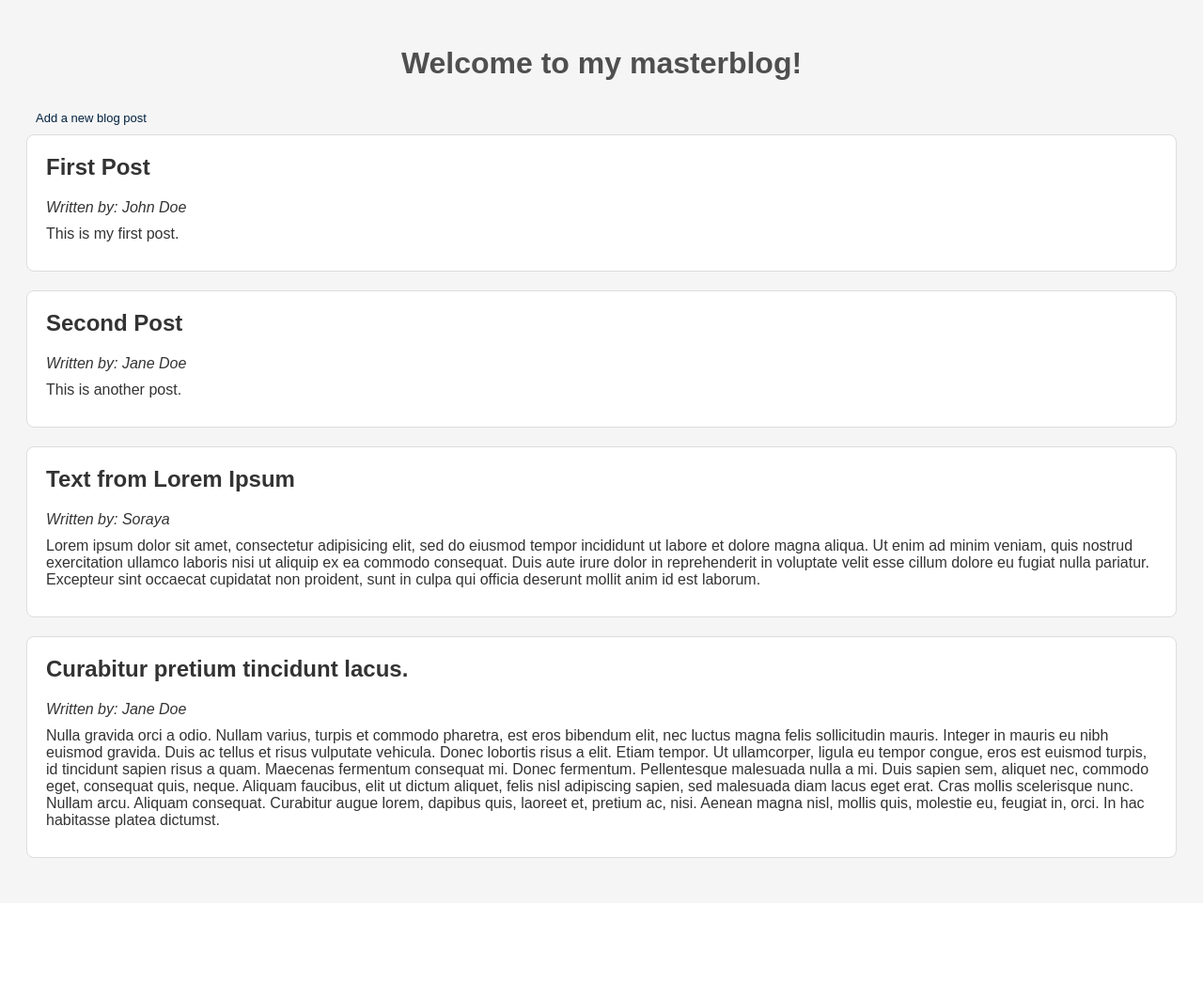
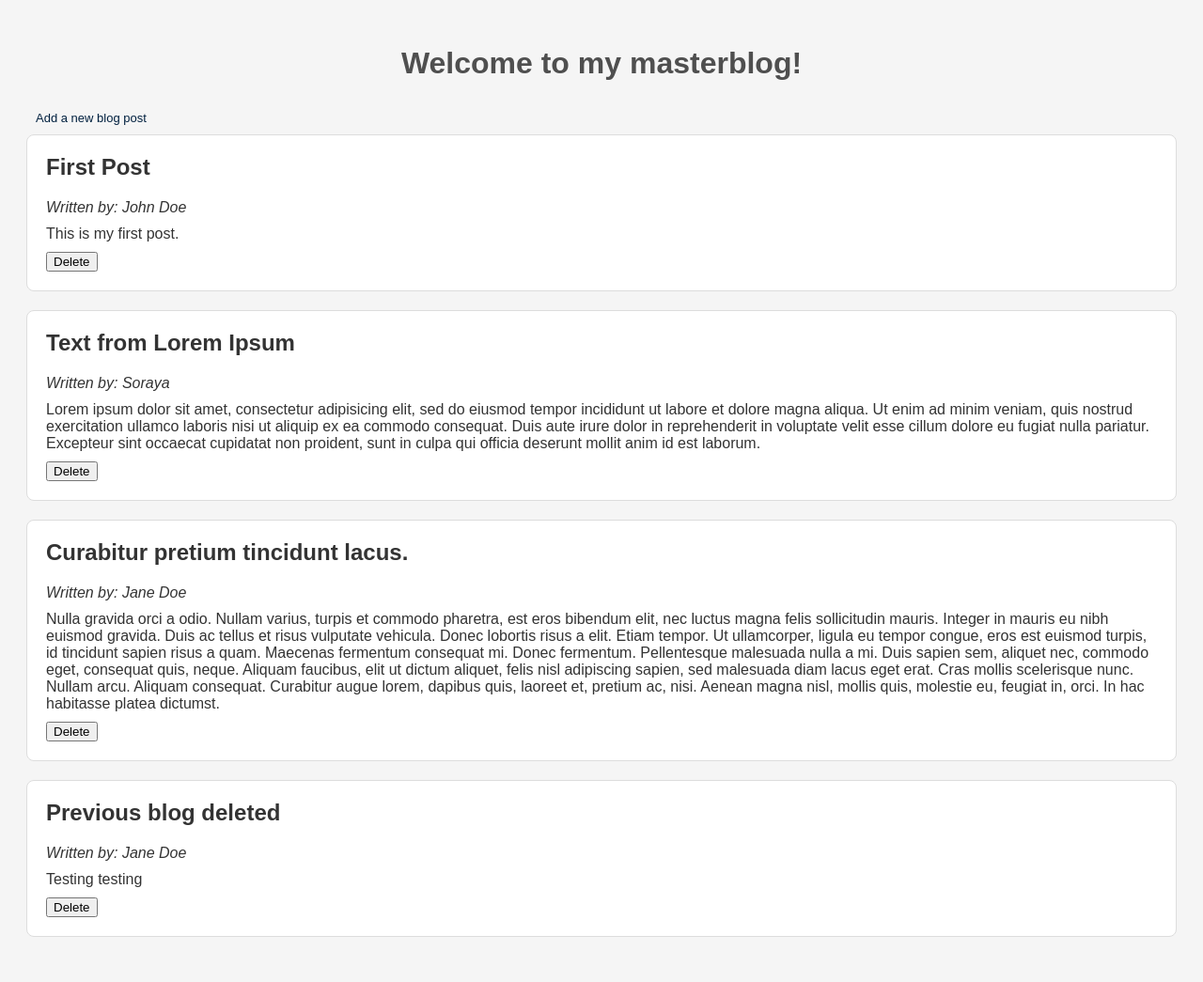
Before and after one commit to 91Soraya/masterblog, a Flask app: page / in a window 1280 px wide. Shown: the whole page at 94% size. Before the commit the page ends 913 px from the top, so only its background shows below. Run offline with Flask 3, Linux system fonts and the light colour scheme.

Commit message:
Delete post option added

```diff
--- a/app.py
+++ b/app.py
@@ -47,6 +47,22 @@ def add():
         return redirect(url_for("index"))
     return render_template("add.html")
 
+@app.route('/delete/<int:post_id>', methods=['GET', 'POST'])
+def delete(post_id):
+    updated_posts = []
+    if request.method == 'POST':
+        with open("blog_posts.json", "r") as read_file:
+            blog_posts = json.load(read_file)
+            for post in blog_posts:
+                if post_id == post["id"]:
+                    continue
+                updated_posts.append(post)
+
+    with open("blog_posts.json", "w") as write_file:
+        json.dump(updated_posts, write_file)
+
+    return redirect(url_for('index'))
+
 
 
 
--- a/templates/index.html
+++ b/templates/index.html
@@ -14,6 +14,9 @@
         <h2>{{ blog["title"] }}</h2>
         <p><em>Written by: {{ blog["author"] }}</em></p>
         <p>{{ blog["content"] }}</p>
+        <form method="POST" action="/delete/{{ blog['id'] }}">
+            <button type="submit">Delete</button>
+        </form>
     </div>
     {% endfor %}
 </body>
```
Also changed, not shown: blog_posts.json (+1 -1 lines).
